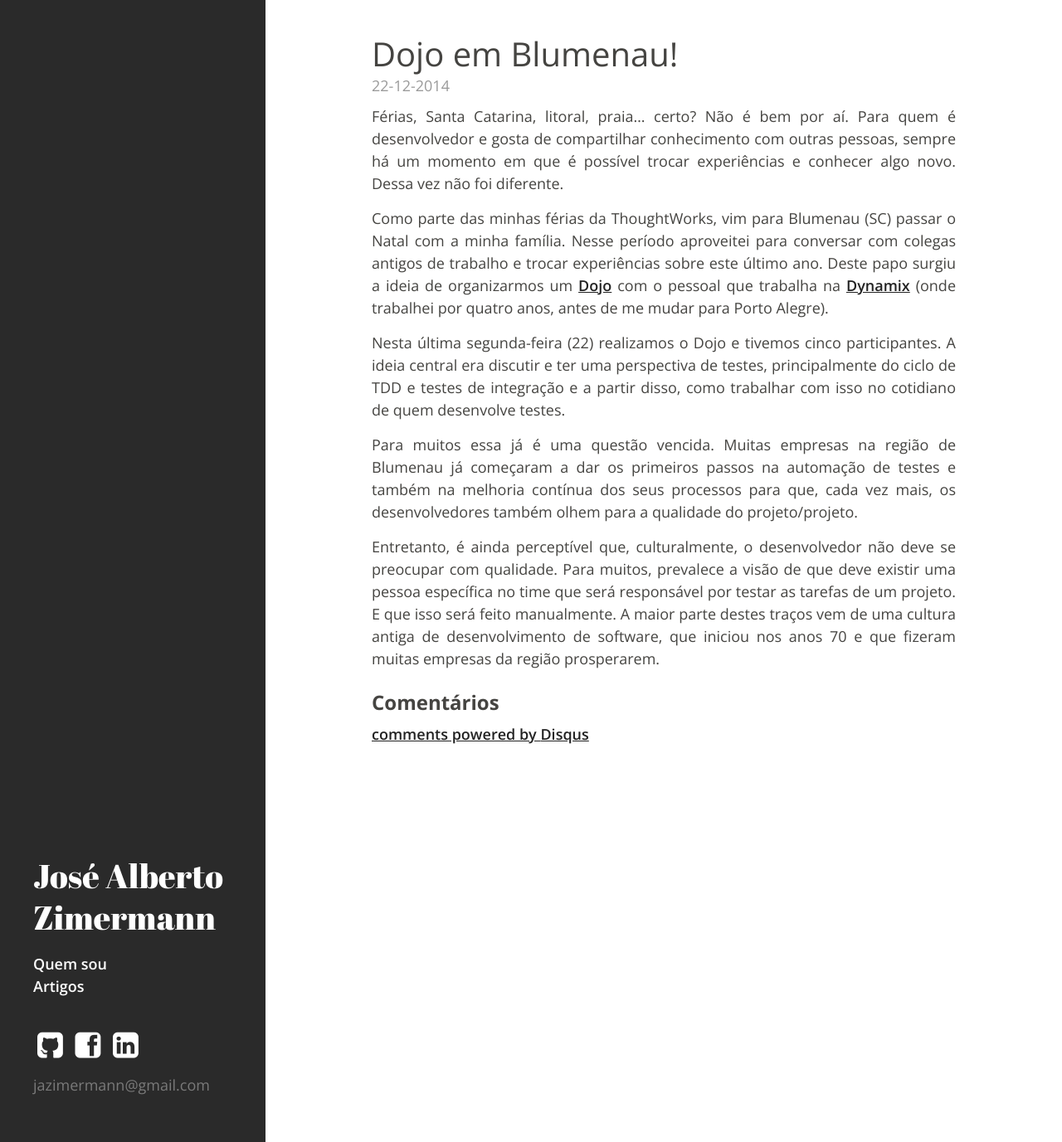
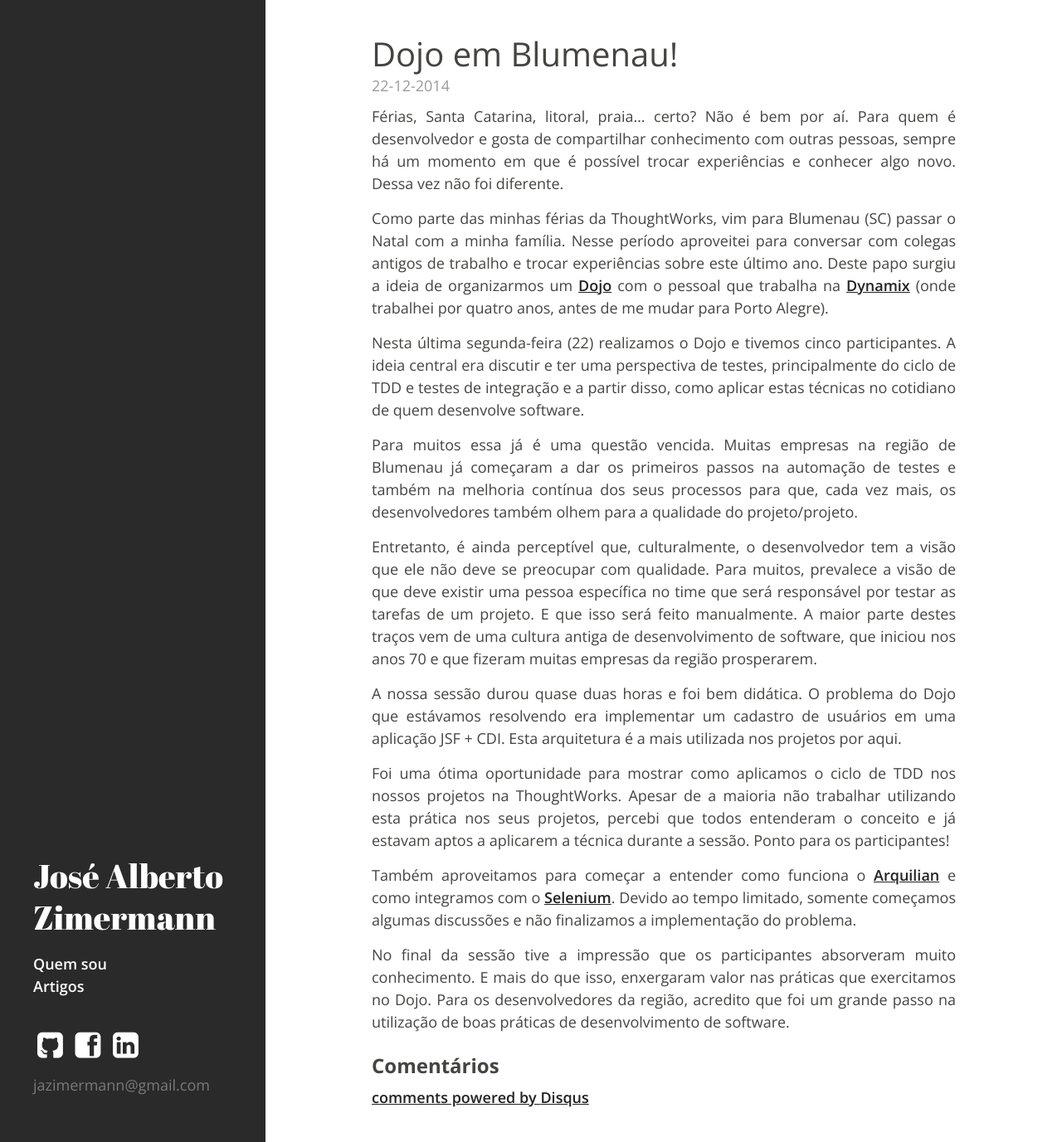
Before and after one commit to jzimermann/jzimermann.github.io, a Jekyll site: the page built from _posts/2014-12-22-dojo-blumenau.md, in a window 1280 px wide and 1377 px high. Shown: the whole window at 83% size. Built offline with Jekyll 4.4.1, drawn with Linux system fonts in a browser that asks for light colours; Markdown is read by kramdown in place of the engine named in the settings; comment, search, counter and statistics services are not loaded.

Commit message:
Adding content to my new post

```diff
--- a/_posts/2014-12-22-dojo-blumenau.md
+++ b/_posts/2014-12-22-dojo-blumenau.md
@@ -7,11 +7,21 @@ Férias, Santa Catarina, litoral, praia... certo? Não é bem por aí. Para quem
 
 Como parte das minhas férias da ThoughtWorks, vim para Blumenau (SC) passar o Natal com a minha família.  Nesse período aproveitei para conversar com colegas antigos de trabalho e trocar experiências sobre este último ano. Deste papo surgiu a ideia de organizarmos um [Dojo] com o pessoal que trabalha na [Dynamix] (onde trabalhei por quatro anos, antes de me mudar para Porto Alegre).
 
-Nesta última segunda-feira (22) realizamos o Dojo e tivemos cinco participantes. A ideia central era discutir e ter uma perspectiva de testes, principalmente do ciclo de TDD e testes de integração e a partir disso, como trabalhar com isso no cotidiano de quem desenvolve testes.
+Nesta última segunda-feira (22) realizamos o Dojo e tivemos cinco participantes. A ideia central era discutir e ter uma perspectiva de testes, principalmente do ciclo de TDD e testes de integração e a partir disso, como aplicar estas técnicas no cotidiano de quem desenvolve software.
 
 Para muitos essa já é uma questão vencida. Muitas empresas na região de Blumenau já começaram a dar os primeiros passos na automação de testes e também na melhoria contínua dos seus processos para que, cada vez mais, os desenvolvedores também olhem para a qualidade do projeto/projeto.
 
-Entretanto, é ainda perceptível que, culturalmente, o desenvolvedor não deve se preocupar com qualidade. Para muitos, prevalece a visão de que deve existir uma pessoa específica no time que será responsável por testar as tarefas de um projeto. E que isso será feito manualmente. A maior parte destes traços vem de uma cultura antiga de desenvolvimento de software, que iniciou nos anos 70 e que fizeram muitas empresas da região prosperarem.
+Entretanto, é ainda perceptível que, culturalmente, o desenvolvedor tem a visão que ele não deve se preocupar com qualidade. Para muitos, prevalece a visão de que deve existir uma pessoa específica no time que será responsável por testar as tarefas de um projeto. E que isso será feito manualmente. A maior parte destes traços vem de uma cultura antiga de desenvolvimento de software, que iniciou nos anos 70 e que fizeram muitas empresas da região prosperarem.
+
+A nossa sessão durou quase duas horas e foi bem didática. O problema do Dojo que estávamos resolvendo era implementar um cadastro de usuários em uma aplicação JSF + CDI. Esta arquitetura é a mais utilizada nos projetos por aqui.
+
+Foi uma ótima oportunidade para mostrar como aplicamos o ciclo de TDD nos nossos projetos na ThoughtWorks. Apesar de a maioria não trabalhar utilizando esta prática nos seus projetos, percebi que todos entenderam o conceito e já estavam aptos a aplicarem a técnica durante a sessão. Ponto para os participantes!
+
+Também aproveitamos para começar a entender como funciona o [Arquilian] e como integramos com o [Selenium]. Devido ao tempo limitado, somente começamos algumas discussões e não finalizamos a implementação do problema.
+
+No final da sessão tive a impressão que os participantes absorveram muito conhecimento. E mais do que isso, enxergaram valor nas práticas que exercitamos no Dojo. Para os desenvolvedores da região, acredito que foi um grande passo na utilização de boas práticas de desenvolvimento de software.
 
 [Dojo]: http://pt.wikipedia.org/wiki/Dojo
 [Dynamix]: http://www.dynamix.com.br/2012/index.jsp?p=home
+[Arquilian]: http://arquillian.org/
+[Selenium]: http://www.seleniumhq.org/
```
